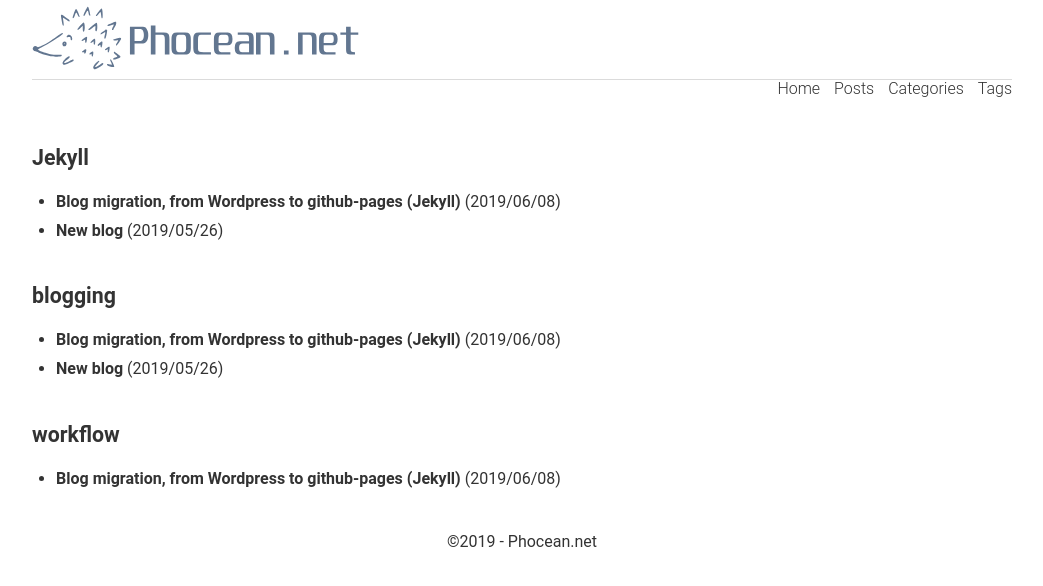
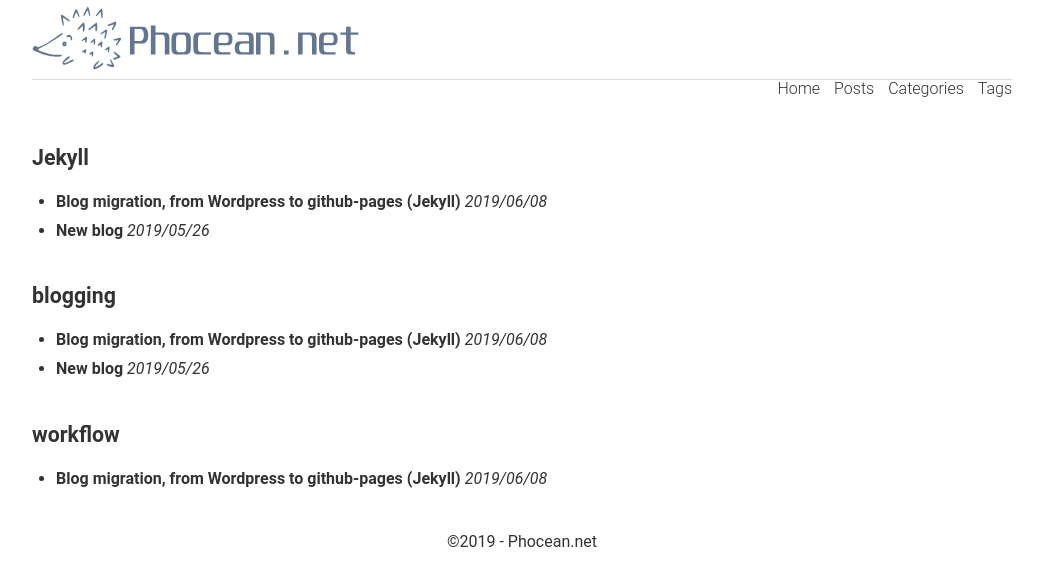
Before and after one commit to phocean/phocean.github.io, a Jekyll site: the page built from tags.md, in a window 1280 px wide. Shown: the top 586 px of the page, without its empty margins (118-1161 px from the left). Built offline with Jekyll 4.4.1, drawn with Linux system fonts in a browser that asks for light colours.

Commit message:
Date in italic

```diff
--- a/tags.md
+++ b/tags.md
@@ -25,7 +25,7 @@ title: Tags
     {% for post in tag[1] %}
     <li>
       <a href="{{ post.url }}">{{ post.title }}</a>
-      ({{ post.date | date: "%Y/%m/%d" }})
+      <i>{{ post.date | date: "%Y/%m/%d" }}</i>
     </li>
     {% endfor %}
   </ul>
```
